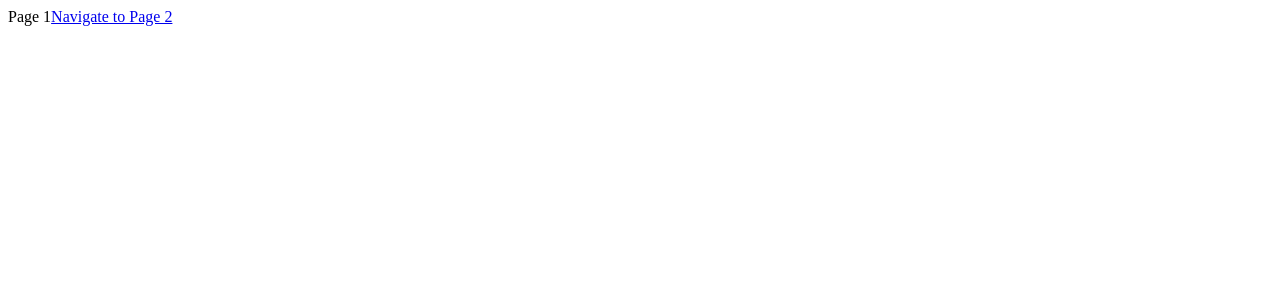
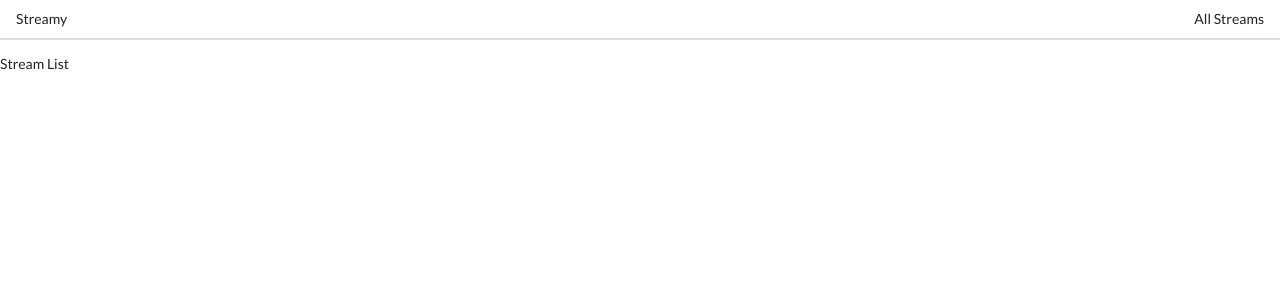
Before and after one commit to Aman07a/client, a React (Create React App) app: page / in a window 1280 px wide. Shown: the top 300 px of the page. Built offline with nearby package versions, Linux system fonts and the light colour scheme.

Commit message:
Added GoogleAuth

```diff
--- a/public/index.html
+++ b/public/index.html
@@ -1,20 +1,20 @@
 <!DOCTYPE html>
 <html lang="en">
+
 <head>
   <meta charset="utf-8" />
   <link rel="icon" href="%PUBLIC_URL%/favicon.ico" />
   <meta name="viewport" content="width=device-width, initial-scale=1" />
   <meta name="theme-color" content="#000000" />
-    <meta
-      name="description"
-      content="Web site created using create-react-app"
-    />
+  <script src="https://apis.google.com/js/api.js"></script>
+  <meta name="description" content="Web site created using create-react-app" />
   <link rel="apple-touch-icon" href="%PUBLIC_URL%/logo192.png" />
   <!--
       manifest.json provides metadata used when your web app is installed on a
       user's mobile device or desktop. See https://developers.google.com/web/fundamentals/web-app-manifest/
     -->
   <link rel="manifest" href="%PUBLIC_URL%/manifest.json" />
+  <link rel="stylesheet" href="https://cdnjs.cloudflare.com/ajax/libs/semantic-ui/2.4.1/semantic.min.css" />
   <!--
       Notice the use of %PUBLIC_URL% in the tags above.
       It will be replaced with the URL of the `public` folder during the build.
@@ -26,6 +26,7 @@
     -->
   <title>React App</title>
 </head>
+
 <body>
   <noscript>You need to enable JavaScript to run this app.</noscript>
   <div id="root"></div>
@@ -40,4 +41,5 @@
       To create a production bundle, use `npm run build` or `yarn build`.
     -->
 </body>
+
 </html>
--- a/src/components/App.js
+++ b/src/components/App.js
@@ -1,30 +1,22 @@
 import React from "react";
 import { BrowserRouter, Route } from "react-router-dom";
-
-const PageOne = () => {
-  return (
-    <div>
-      Page 1
-      <a href="/pagetwo">Navigate to Page 2</a>
-    </div>
-  );
-};
-
-const PageTwo = () => {
-  return (
-    <div>
-      Page 2
-      <a href="/">Navigate to Page 1</a>
-    </div>
-  );
-};
+import StreamList from "./streams/StreamList";
+import StreamCreate from "./streams/StreamCreate";
+import StreamEdit from "./streams/StreamEdit";
+import StreamDelete from "./streams/StreamDelete";
+import StreamShow from "./streams/StreamShow";
+import Header from "./Header";
 
 const App = () => {
   return (
-    <div>
+    <div className="container">
       <BrowserRouter>
-        <Route path="/" exact component={PageOne} />
-        <Route path="/pagetwo" component={PageTwo} />
+        <Header />
+        <Route path="/" exact component={StreamList} />
+        <Route path="/streams/new" exact component={StreamCreate} />
+        <Route path="/streams/edit" exact component={StreamEdit} />
+        <Route path="/streams/delete" exact component={StreamDelete} />
+        <Route path="/streams/show" exact component={StreamShow} />
       </BrowserRouter>
     </div>
   );
--- /dev/null
+++ b/src/components/Header.js
@@ -0,0 +1,19 @@
+import React from "react";
+import { Link } from "react-router-dom";
+
+const Header = () => {
+  return (
+    <div className="ui secondary pointing menu">
+      <Link to="/" className="item">
+        Streamy
+      </Link>
+      <div className="right menu">
+        <Link to="/" className="item">
+          All Streams
+        </Link>
+      </div>
+    </div>
+  );
+};
+
+export default Header;
```
Also changed, not shown: src/components/GoogleAuth.js (added, +8 -0 lines). Lines whose indentation alone changed are shown as unchanged.
